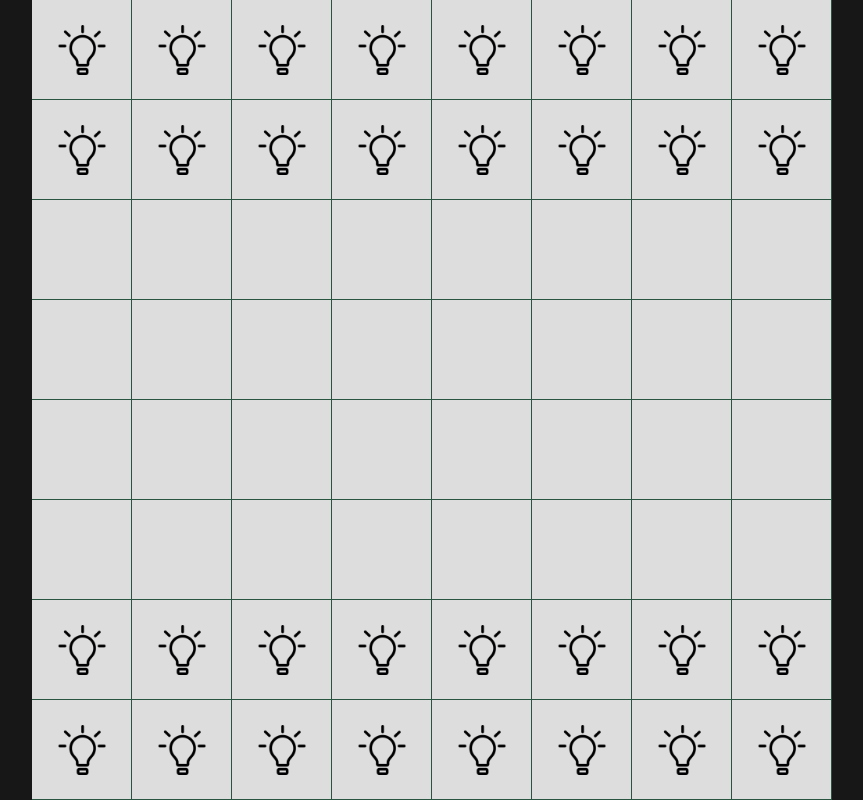
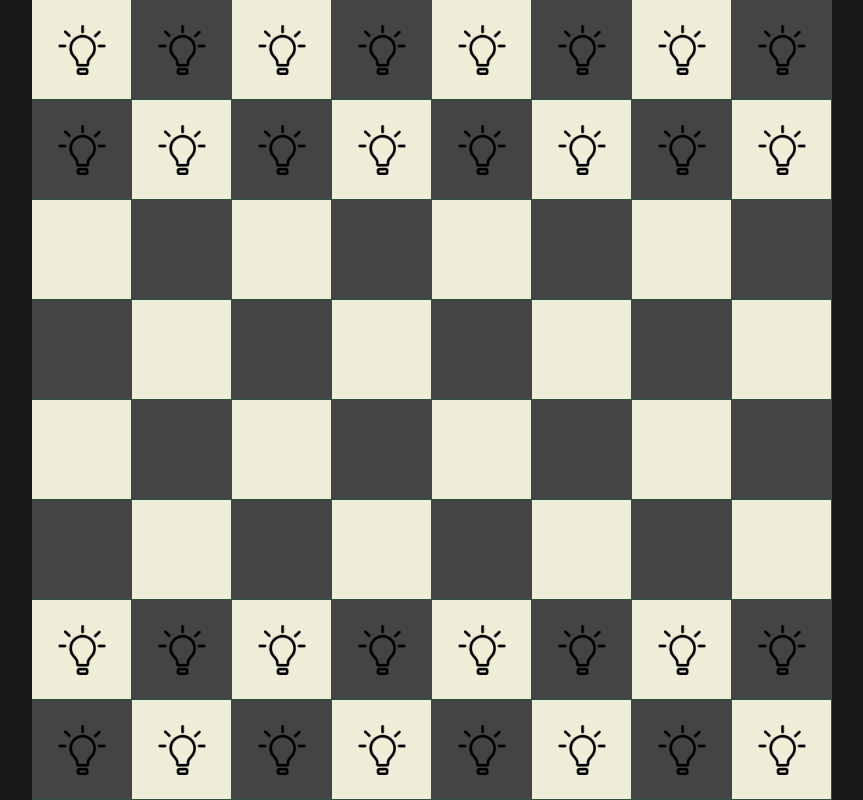
Before and after one commit to ejPark43/capstone2-practice, a React (Create React App) app: page /chessboard in a window 1280 px wide. Shown: the whole page, without its empty margins (208-1071 px from the left). Built offline with nearby package versions, Linux system fonts and the light colour scheme.

Commit message:
refactor: Tile.css내용을 styled component로 만들어 Tile.tsx에서 사용

```diff
--- a/src/ChessboardPage/components/Chessboard.css
+++ /dev/null
@@ -1,24 +0,0 @@
-#app {
-  display: grid;
-  place-content: center;
-
-  height: 100vh;
-  width: 100vw;
-  background-color: rgb(23, 23, 23);
-}
-
-/* 체스판, 체스 타일을 나중에 바꿔야함 */
-#chessboard {
-  /* display: flex;
-  flex-wrap: wrap; */
-  display: grid;
-  grid-template-columns: repeat(8, 100px); /*8번 반복, 100픽셀씩 줌 */
-  grid-template-rows: repeat(8, 100px);
-
-  /* 800*800 체스판 배경*/
-  width: 800px;
-  height: 800px;
-
-  background-color: rgb(221, 221, 221);
-  /* background-color: rgb(255, 0, 0); */
-}
--- a/src/ChessboardPage/components/Chessboard.tsx
+++ b/src/ChessboardPage/components/Chessboard.tsx
@@ -1,6 +1,5 @@
 // import React from "react";
 import React, { JSX, useEffect, useRef, useState } from "react";
-import "./Chessboard.css";
 import Tile from "./Tile/Tile.tsx";
 import styled from "styled-components";
 
@@ -139,7 +138,7 @@ export default function Chessboard() {
   }
 
   return (
-    <div id="app">
+    <Container>
       <ChessboardBase
         onMouseMove={(e) => movePiece(e)}
         onMouseDown={(e) => grabPiece(e)}
@@ -149,7 +148,7 @@ export default function Chessboard() {
       >
         {board}
       </ChessboardBase>
-    </div>
+    </Container>
   );
 }
 
@@ -169,3 +168,11 @@ const ChessboardBase = styled.div`
   background-color: rgb(221, 221, 221);
   /* background-color: rgb(255, 0, 0); */
 `;
+
+const Container = styled.div`
+  display: grid;
+  place-content: center;
+  height: 100vh;
+  width: 100vw;
+  background-color: rgb(23, 23, 23);
+`;
--- a/src/ChessboardPage/components/Tile/Tile.tsx
+++ b/src/ChessboardPage/components/Tile/Tile.tsx
@@ -1,5 +1,6 @@
 import React from "react";
-import "./Tile.css";
+// import "./Tile.css";
+import styled from "styled-components";
 
 interface Props {
   icon?: string; //모든 타일이 아이콘 갖지 않을거니까 ? 넣어줌
@@ -7,32 +8,49 @@ interface Props {
 }
 
 function Tile({ number, icon }: Props) {
-  if (number % 2 === 0) {
   return (
-      <div className="tile black-tile">
+    <TileContainer isBlack={number % 2 === 0}>
       {icon && (
-          <div
+        <IconPiece
           style={{ backgroundImage: `url(${icon})` }}
           className="icon-piece"
         >
           {/* {icon && <img src={icon}></img>} */}
-          </div>
+        </IconPiece>
       )}
 
       {/* <img src="assets/icons/lightbulb.png"></img> */}
-      </div>
-    );
-  } else
-    return (
-      <div className="tile white-tile">
-        {icon && (
-          <div
-            style={{ backgroundImage: `url(${icon})` }}
-            className="icon-piece"
-          ></div>
-        )}
-      </div>
+    </TileContainer>
   );
 }
 
 export default Tile;
+
+const TileContainer = styled.div<{ isBlack: boolean }>`
+  width: 100px;
+  height: 100px;
+  display: grid;
+  place-content: center; /* 타일 내부에 있는 것을 center로.*/
+  border-right: 1px solid rgb(40, 84, 64);
+  border-bottom: 1px solid rgb(40, 84, 64);
+  background-color: ${(props) =>
+    props.isBlack ? "rgb(68, 68, 68)" : "rgb(237, 237, 216)"};
+`;
+
+const IconPiece = styled.div<{ icon?: string }>`
+  width: 100px;
+  height: 100px;
+  background-repeat: no-repeat;
+  background-position: center;
+  background-size: 50px;
+  /* background-image: ${(props) =>
+    props.icon ? `url(${props.icon})` : "none"}; */
+
+  &:hover {
+    cursor: grab;
+  }
+
+  &:active {
+    cursor: grabbing;
+  }
+`;
```
Lines whose indentation alone changed are shown as unchanged.
